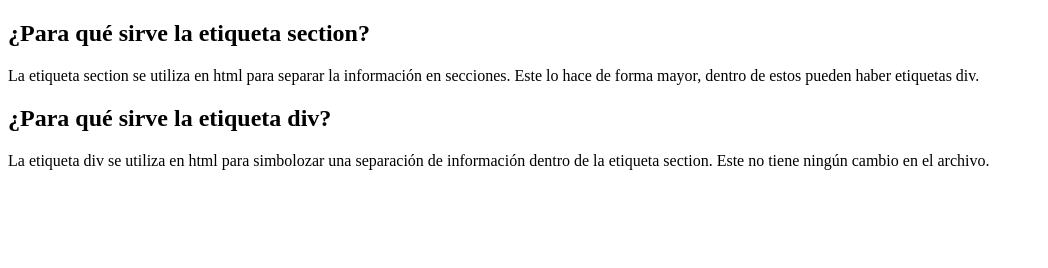
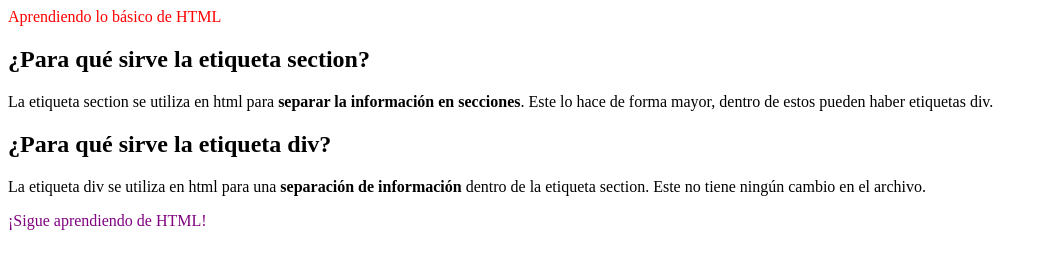
Before and after one commit to Eguia-Gutierrez2-David/11-1-eguiadavid-blog_del_mundo, a plain HTML site: page sectiondiv.html in a window 1280 px wide. Shown: the whole page, without its empty margins (0-1048 px from the left). Drawn offline with Linux system fonts and the light colour scheme.

Commit message:
cambios de color

```diff
--- a/sectiondiv.html
+++ b/sectiondiv.html
@@ -5,16 +5,19 @@
     <title>¿Para qué sirve section y div?</title>
 </head>
 <body>
+    <header>
+        <font color="red">Aprendiendo lo básico de HTML</font>
+    </header>
     <section>
         <!--Definición de section-->
         <div>
             <h1>¿Para qué sirve la etiqueta section?</h1>
-            <p>La etiqueta section se utiliza en html para separar la información en secciones. Este lo hace de forma mayor, dentro de estos pueden haber etiquetas div.</p>
+            <p>La etiqueta section se utiliza en html para <b>separar la información en secciones</b>. Este lo hace de forma mayor, dentro de estos pueden haber etiquetas div.</p>
         </div>
         <!--Definición de div-->
         <div>
             <h1>¿Para qué sirve la etiqueta div?</h1>
-            <p>La etiqueta div se utiliza en html para simbolozar una separación de información dentro de la etiqueta section. Este no tiene ningún cambio en el archivo.</p>
+            <p>La etiqueta div se utiliza en html para una <b>separación de información</b> dentro de la etiqueta section. Este no tiene ningún cambio en el archivo.</p>
         </div>
         <!--Aún no sé-->
         <div>
@@ -27,5 +30,9 @@
 
         </div>
     </section>
+
+    <footer>
+        <font color="purple">¡Sigue aprendiendo de HTML!</font>
+    </footer>
 </body>
 </html>
```
